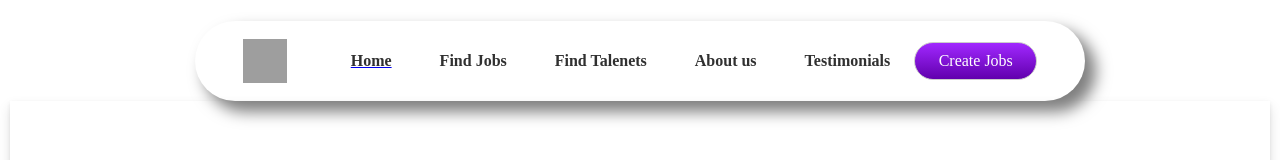
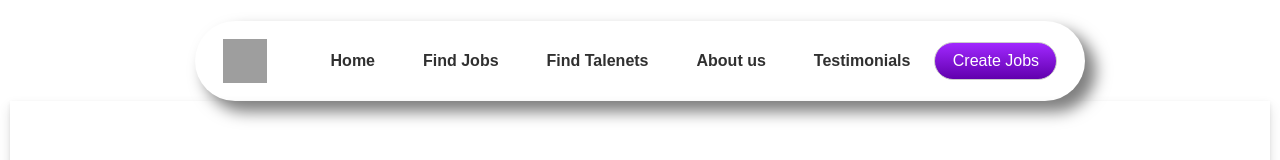
Before and after one commit to shanmugaraj-june/job-app1, a React (Create React App) app in the folder frontend/: page / in a window 1280 px wide. Shown: the top 160 px of the page. Built offline with nearby package versions, Linux system fonts and the light colour scheme; no server answers; grey boxes are pictures that could not be loaded.

Commit message:
Update index.css

```diff
--- a/frontend/src/components/Header/index.css
+++ b/frontend/src/components/Header/index.css
@@ -30,7 +30,7 @@
     justify-content: center;
 }
 .list-item {
-    font-family: "Satoshi Variable";
+  font-family: 'Satoshi Variable', sans-serif;
     font-size: 16px;
     padding-top: 8px;
     padding-right: 24px;
@@ -50,7 +50,7 @@
     background-image: linear-gradient(#A128FF , #6100AD);
     gap: 10px;
     color: #ffffff;
-    font-family: "Satoshi Variable";
+   font-family: 'Satoshi Variable', sans-serif;
     font-size: 16px;
    margin-left: 15px ;
 }
@@ -68,14 +68,15 @@
   align-items: center;
   justify-content: center;
   cursor: pointer;
-  transition: transform 0.2s ease;
+  transition: transform 2s ease;
 
 }
 .container:hover {
-  transform: scale(1.1);
+  transform: scale(1.1) translateX(10px) translateY(3px);
 }
 .list-item:hover{
-    transform: scale(1.1);
+
+    transform: scale(1.1) translateX(10px) translateY(3px);
 }
 .text {
   position: absolute;
@@ -85,7 +86,7 @@
   transition: transform 0.5s ease;
   line-height: 60px;
    color: #ffffff;
-   font-family: "Satoshi Variable";
+   font-family: 'Satoshi Variable', sans-serif;
 }
 
 .text.create {
@@ -139,7 +140,7 @@
   padding: 24px;
   border-radius: 12px;
   width: 600px;
-  font-family: Arial, sans-serif;
+  font-family: 'Satoshi Variable', sans-serif;
   box-shadow: 0 4px 20px rgba(0, 0, 0, 0.1);
   color: #333;
 }
@@ -229,3 +230,6 @@ select{
   border-radius: 8px;
   cursor: pointer;
 }
+.Link{
+  text-decoration: none;
+}
```
